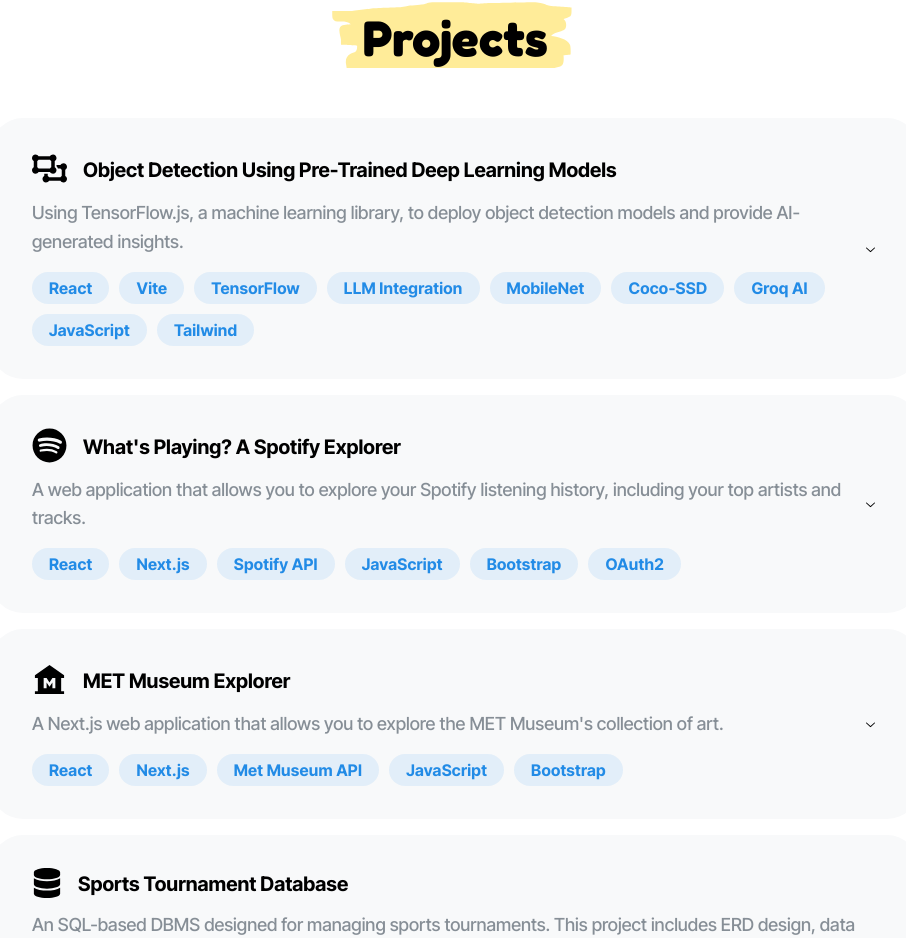
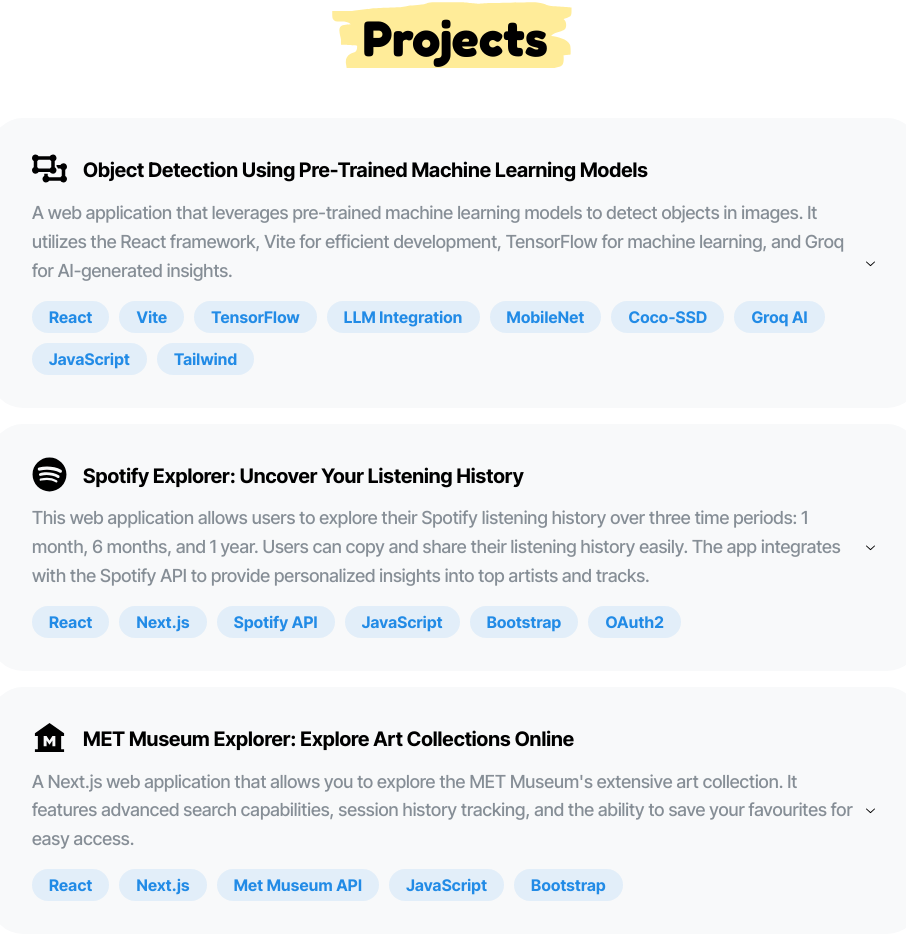
Before and after one commit to gladwinc/glad-port-2024, a Next.js app: page / in a window 1280 px wide. Shown: the part 732-1670 px from the top of the page, without its empty margins (185-1091 px from the left). Built offline with nearby package versions, Linux system fonts and the light colour scheme.

Commit message:
added more detailed descriptions for each rpoject

```diff
--- a/app/components/Projects/Projects.tsx
+++ b/app/components/Projects/Projects.tsx
@@ -23,9 +23,9 @@
 
 const projectData = [
   {
-    title: "Object Detection Using Pre-Trained Deep Learning Models",
+    title: "Object Detection Using Pre-Trained Machine Learning Models",
     description:
-      "Using TensorFlow.js, a machine learning library, to deploy object detection models and provide AI-generated insights.",
+      "A web application that leverages pre-trained machine learning models to detect objects in images. It utilizes the React framework, Vite for efficient development, TensorFlow for machine learning, and Groq for AI-generated insights.",
     image: "/proj0.png",
     github: "https://github.com/gladwinc/tensorflow-object-detection",
     link: "https://tensorflow-object-detection-one.vercel.app/",
@@ -43,9 +43,9 @@
     icon: <FaObjectUngroup size={35} />,
   },
   {
-    title: "What's Playing? A Spotify Explorer",
+    title: "Spotify Explorer: Uncover Your Listening History",
     description:
-      "A web application that allows you to explore your Spotify listening history, including your top artists and tracks.",
+      "This web application allows users to explore their Spotify listening history over three time periods: 1 month, 6 months, and 1 year. Users can copy and share their listening history easily. The app integrates with the Spotify API to provide personalized insights into top artists and tracks.",
     image: "/proj1.png",
     github: "https://github.com/gladwinc/spotifyappv1",
     link: "https://spotifyappv1.vercel.app/login",
@@ -60,9 +60,9 @@
     icon: <FaSpotify size={35} />,
   },
   {
-    title: "MET Museum Explorer",
+    title: "MET Museum Explorer: Explore Art Collections Online",
     description:
-      "A Next.js web application that allows you to explore the MET Museum's collection of art.",
+      "A Next.js web application that allows you to explore the MET Museum's extensive art collection. It features advanced search capabilities, session history tracking, and the ability to save your favourites for easy access.",
     image: "/proj2.png",
     github: "https://github.com/gladwinc/MET_Explorer",
     link: "https://met-explorer-lilac.vercel.app/",
@@ -70,10 +70,9 @@
     icon: <MdMuseum size={35} />,
   },
   {
-    title: "Sports Tournament Database",
+    title: "Database Design for Sports Tournaments",
     description:
-      "An SQL-based DBMS designed for managing sports tournaments. This project includes ERD design, data modeling, and SQL schema.",
-    image: "/proj3.png",
+      "This SQL-based Database Management System (DBMS) project is designed for managing sports tournaments. It features an Entity-Relationship Diagram (ERD) to visualize the relationships between entities, and a SQL script to create and populate the database. This design has been validated with 100+ rows of data, and is ready to be used by tournament organizers.",
     github: "https://github.com/gladwinc/database-tournament",
     tags: ["SQL", "Oracle", "Draw.io"],
     icon: <FaDatabase size={30} />,
@@ -81,7 +80,7 @@
   {
     title: "Record Store Website",
     description:
-      "A website for a record store featuring responsive design, a genre-filtered music catalog, and a contact form. This site is powered by a backend built with Node.js and Express.",
+      "A website for a record store with responsive design, genre-filtered music catalog, and a contact form. Backend powered by Node.js and Express.js.",
     image: "/proj5.png",
     github: "https://github.com/gladwinc/record-store",
     link: "https://record-store-bqxx.onrender.com/",
```
